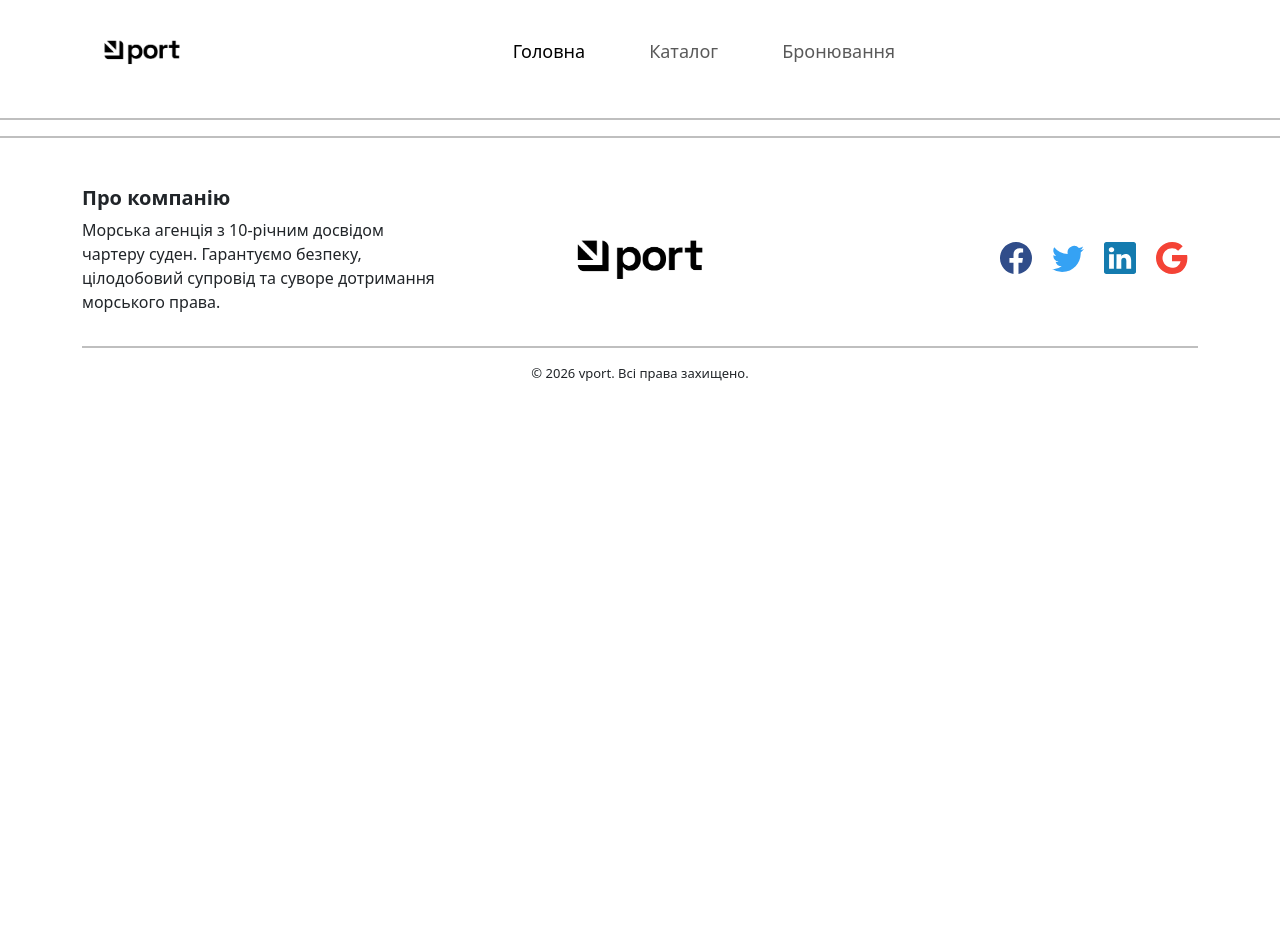
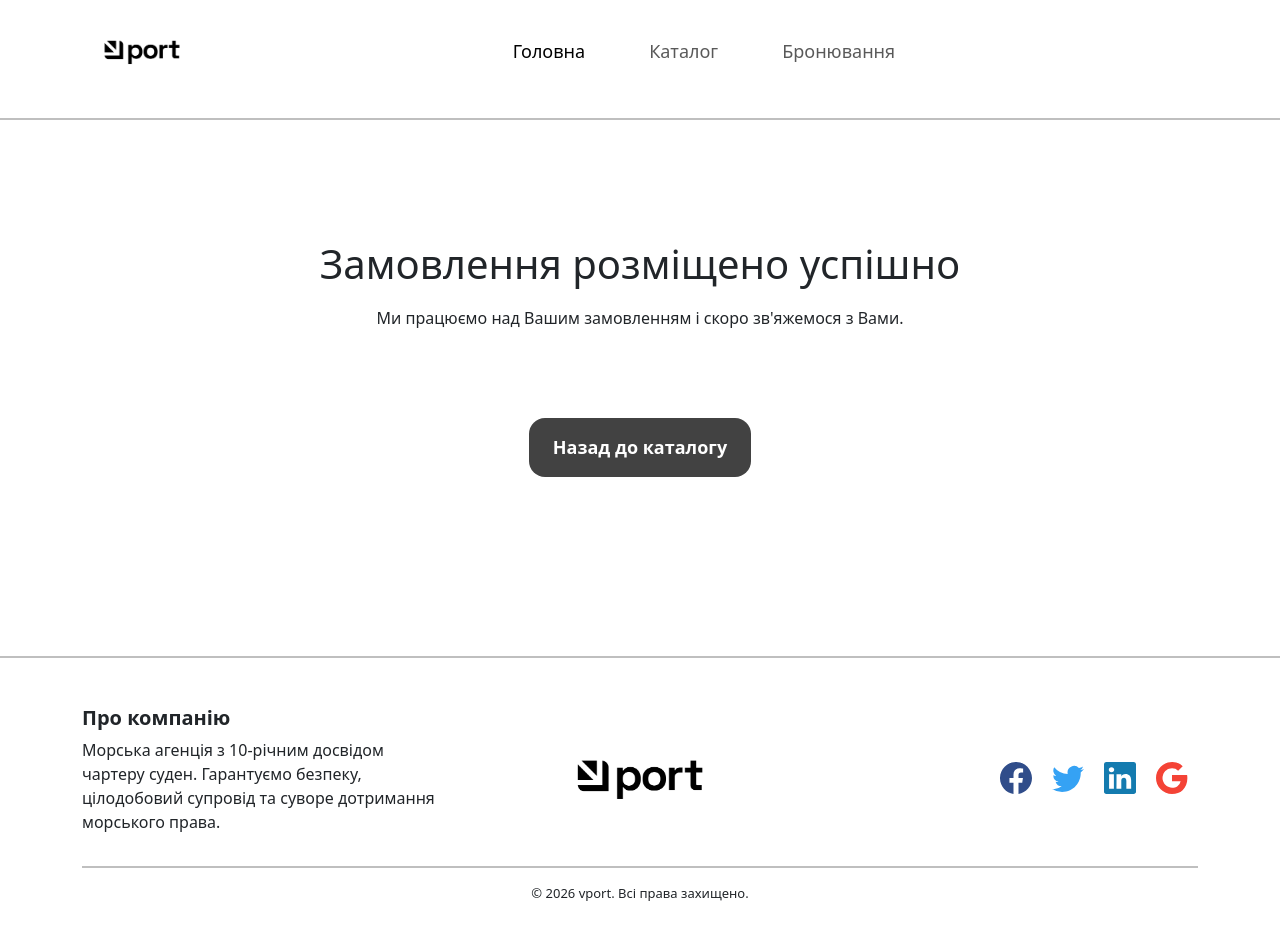
Before and after one commit to Sarty1234/web-lab-univer, a React (Create React App) app in the folder web-lab/: page /order-success in a window 1280 px wide. Shown: the top 940 px of the page. Before the commit the page ends 800 px from the top, so only its background shows below. Built offline with nearby package versions, Linux system fonts and the light colour scheme.

Commit message:
added order success page

```diff
--- a/web-lab/src/App.js
+++ b/web-lab/src/App.js
@@ -16,6 +16,7 @@ import ItemPage from './Pages/ItemPage.js'
 import Footer from './components/Footer.js'
 import ShoppingCart from './Pages/ShoppingCart.js';
 import SubmitRequestPage from './Pages/SubmitRequestPage.js';
+import OrderSuccessPage from './Pages/OrderSuccessPage.js';
 import { Provider } from 'react-redux';
 import { store } from "./redux/store.js"
 
@@ -30,12 +31,13 @@ function App() {
         <CatalogDataProvider>
 
           <Routes>
-            {/* <Route path="/" element={<MainPage />} /> */}
-            <Route path="/" element={<SubmitRequestPage />} />
+            <Route path="/" element={<MainPage />} />
             <Route path="/catalog" element={<CatalogPage />} />
             <Route path="/about-ship" element={<ItemPage />} />
             <Route path="/shopping-cart" element={<ShoppingCart />} />
             <Route path="/ordering" element={<SubmitRequestPage />} />
+            <Route path="/submit-request" element={<SubmitRequestPage />} />
+            <Route path="/order-success" element={<OrderSuccessPage />} />
           </Routes>
 
 
--- /dev/null
+++ b/web-lab/src/Pages/OrderSuccessPage.js
@@ -0,0 +1,44 @@
+import React from 'react';
+import { Link, useNavigate } from 'react-router-dom';
+
+export default function OrderSuccessPage() {
+
+
+  return (
+    <section className="min-h-screen flex items-center justify-center py-12 px-4 sm:px-6 lg:px-8"
+    >
+      <div style={{ minHeight: "400px", marginTop: "120px"}} className="max-w-md w-full text-center space-y-6 bg-white p-8 rounded-2xl">
+
+        <div className="flex flex-col items-center" >
+          <h1 className="text-3xl font-extrabold text-gray-900 tracking-tight">
+            Замовлення розміщено успішно
+          </h1>
+        </div>
+
+        <p className="text-sm text-gray-600 leading-relaxed" style={{ paddingTop: "10px" }}>
+          Ми працюємо над Вашим замовленням і скоро зв'яжемося з Вами.
+        </p>
+
+
+        <div className="pt-2" style={{ marginTop: "80px" }}>
+          <Link to="/catalog">
+            <button
+                className=""
+                    style={{
+                        background: 'rgb(66, 66, 66)',
+                        color: '#ffffff',
+                        fontSize: '18px',
+                        padding: '16px 24px',
+                        borderRadius: '16px',
+                        fontWeight: 'bold',
+                        border: 'none',
+                    }}
+                >
+            Назад до каталогу
+            </button>
+          </Link>
+        </div>
+      </div>
+    </section>
+  );
+}
--- a/web-lab/src/Pages/ShoppingCart.js
+++ b/web-lab/src/Pages/ShoppingCart.js
@@ -56,6 +56,7 @@ export default function ShoppingCart() {
                 <strong>{total}$</strong>
               </div>
               <div className="d-flex justify-content-center">
+                <Link to="/submit-request">
                   <button className="btn hover-shadow" style={{
                     background: 'rgb(66, 66, 66)',
                     color: '#ffffff',
@@ -67,6 +68,7 @@ export default function ShoppingCart() {
                   }}>
                     Оформити замовлення
                   </button>
+                </Link>
               </div>
             </div>
           </div>
--- a/web-lab/src/Pages/SubmitRequestPage.js
+++ b/web-lab/src/Pages/SubmitRequestPage.js
@@ -2,6 +2,7 @@ import React from 'react';
 import { useFormik } from 'formik';
 import * as Yup from 'yup';
 import FormErrorComponent from '../components/SubmitRequestPage/FormErrorComponent';
+import { useNavigate } from 'react-router-dom';
 
 
 const validationSchema = Yup.object({
@@ -26,6 +27,10 @@ const validationSchema = Yup.object({
 });
 
 export default function SubmitRequestPage() {
+
+  const navigate = useNavigate();
+
+
   const formik = useFormik({
     initialValues: {
       name: '',
@@ -38,8 +43,8 @@ export default function SubmitRequestPage() {
     },
     validationSchema,
     onSubmit: (values) => {
-      console.log("Форма успішно відправлена:", values);
-      alert("Замовлення успішно прийнято!");
+      console.log("Форма відправлена:", values);
+      navigate('/order-success');
     },
   });
 
```
Lines whose indentation alone changed are shown as unchanged.
